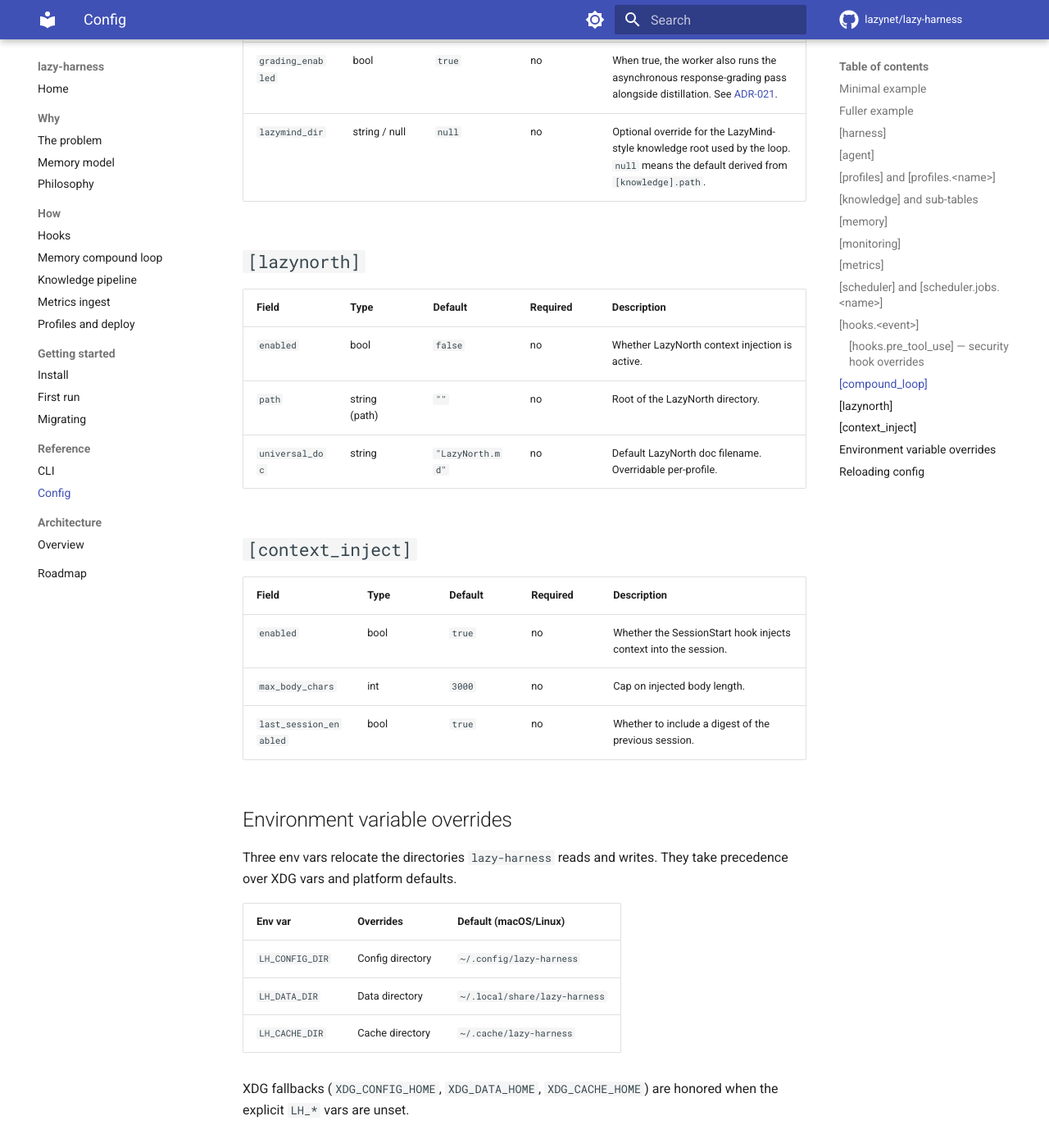
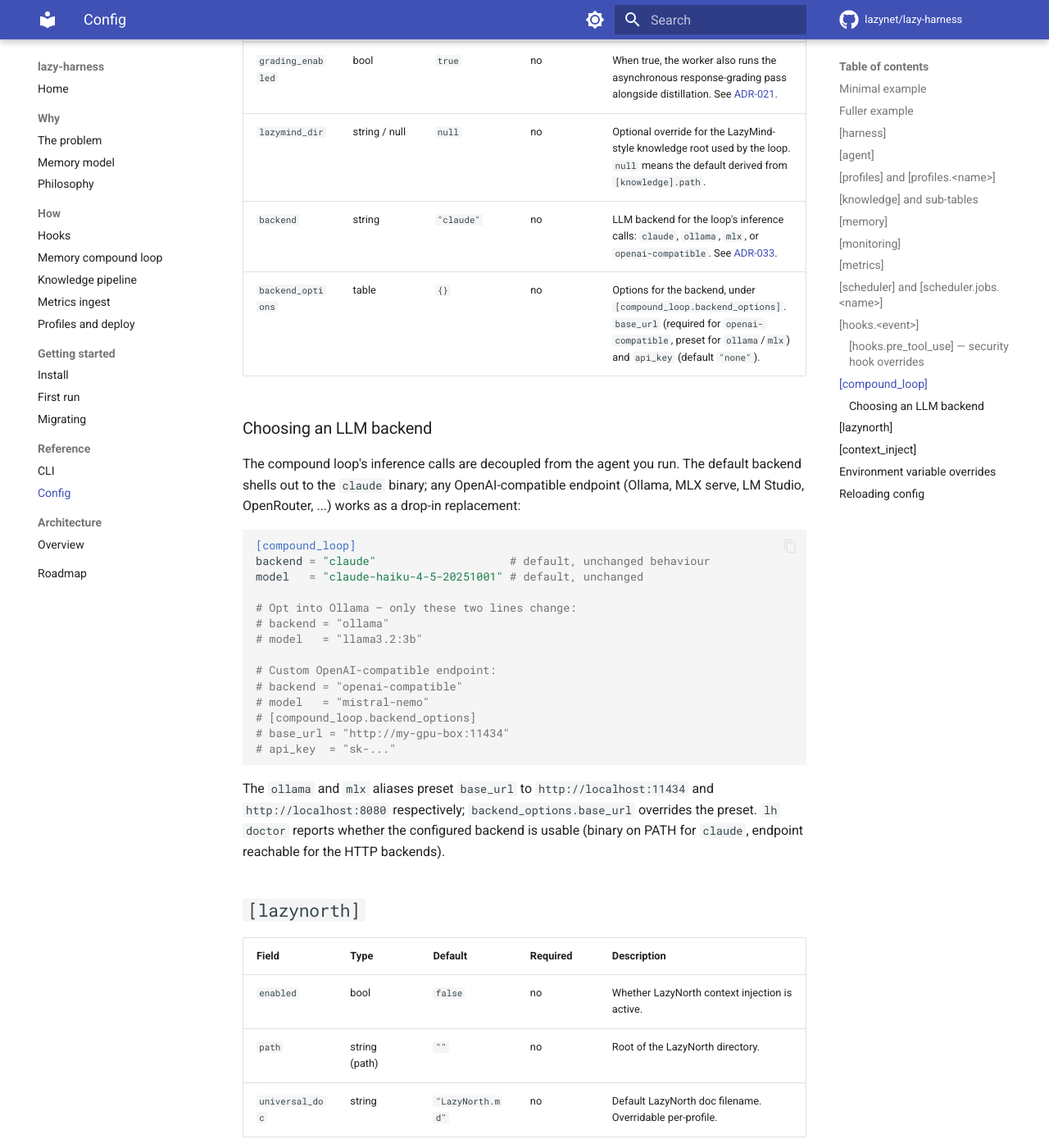
Before and after one commit to lazynet/lazy-harness, an MkDocs documentation site: the page built from docs/reference/config.md, in a window 1280 px wide and 1400 px high, scrolled down 10478 px. Shown: the whole window at 82% size. Built offline with MkDocs 1.6.1 and Material for MkDocs 9.7.7, drawn with Linux system fonts in a browser that asks for light colours; comment, search, counter and statistics services are not loaded.

Commit message:
docs: document compound-loop backend config

````diff
--- a/docs/reference/config.md
+++ b/docs/reference/config.md
@@ -317,6 +317,31 @@
 | `learnings_subdir`             | string         | `"learnings"`                 | no       | Subdir under the knowledge dir where learnings are written.                                                                                                                                            |
 | `grading_enabled`              | bool           | `true`                        | no       | When true, the worker also runs the asynchronous response-grading pass alongside distillation. See [ADR-021](https://github.com/lazynet/lazy-harness/blob/main/specs/adrs/021-async-response-grading.md). |
 | `lazymind_dir`                 | string / null  | `null`                        | no       | Optional override for the LazyMind-style knowledge root used by the loop. `null` means the default derived from `[knowledge].path`.                                                                    |
+| `backend`                      | string         | `"claude"`                    | no       | LLM backend for the loop's inference calls: `claude`, `ollama`, `mlx`, or `openai-compatible`. See [ADR-033](https://github.com/lazynet/lazy-harness/blob/main/specs/adrs/033-llm-backend-abstraction.md). |
+| `backend_options`              | table          | `{}`                          | no       | Options for the backend, under `[compound_loop.backend_options]`. `base_url` (required for `openai-compatible`, preset for `ollama`/`mlx`) and `api_key` (default `"none"`).                          |
+
+### Choosing an LLM backend
+
+The compound loop's inference calls are decoupled from the agent you run. The default backend shells out to the `claude` binary; any OpenAI-compatible endpoint (Ollama, MLX serve, LM Studio, OpenRouter, ...) works as a drop-in replacement:
+
+```toml
+[compound_loop]
+backend = "claude"                    # default, unchanged behaviour
+model   = "claude-haiku-4-5-20251001" # default, unchanged
+
+# Opt into Ollama — only these two lines change:
+# backend = "ollama"
+# model   = "llama3.2:3b"
+
+# Custom OpenAI-compatible endpoint:
+# backend = "openai-compatible"
+# model   = "mistral-nemo"
+# [compound_loop.backend_options]
+# base_url = "http://my-gpu-box:11434"
+# api_key  = "sk-..."
+```
+
+The `ollama` and `mlx` aliases preset `base_url` to `http://localhost:11434` and `http://localhost:8080` respectively; `backend_options.base_url` overrides the preset. `lh doctor` reports whether the configured backend is usable (binary on PATH for `claude`, endpoint reachable for the HTTP backends).
 
 ## `[lazynorth]`
 
````
Also changed, not shown: docs/how/memory-compound.md (+2 -2 lines).
